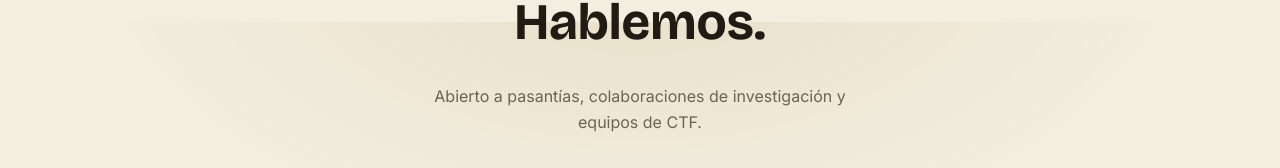
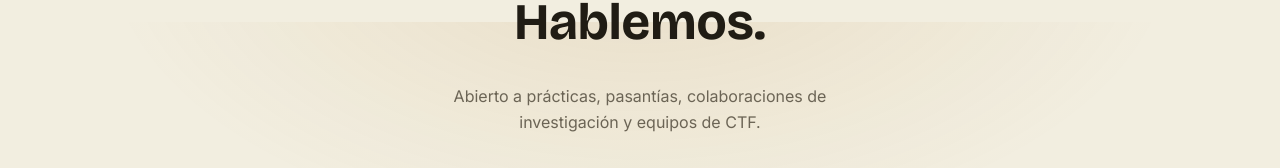
Before and after one commit to YamidGT/YamidGT.github.io, a plain HTML site: page index.html in a window 1280 px wide. Shown: the part 7978-8146 px from the top of the page. Drawn offline with Linux system fonts and the light colour scheme.

Commit message:
Add "prácticas" to the contact section's open-to line

```diff
--- a/index.html
+++ b/index.html
@@ -775,7 +775,7 @@
   <div class="wrap contact-inner reveal">
     <div class="eyebrow" style="justify-content:center;">Contacto</div>
     <h2>Hablemos.</h2>
-    <p>Abierto a pasantías, colaboraciones de investigación y equipos de CTF.</p>
+    <p>Abierto a prácticas, pasantías, colaboraciones de investigación y equipos de CTF.</p>
     <div class="contact-links">
       <a class="btn primary" href="https://www.linkedin.com/in/yamid-gonz%C3%A1lez-707b22275/" target="_blank" rel="noopener">LinkedIn ↗</a>
       <a class="btn" href="https://github.com/YamidGT" target="_blank" rel="noopener">GitHub ↗</a>
```
